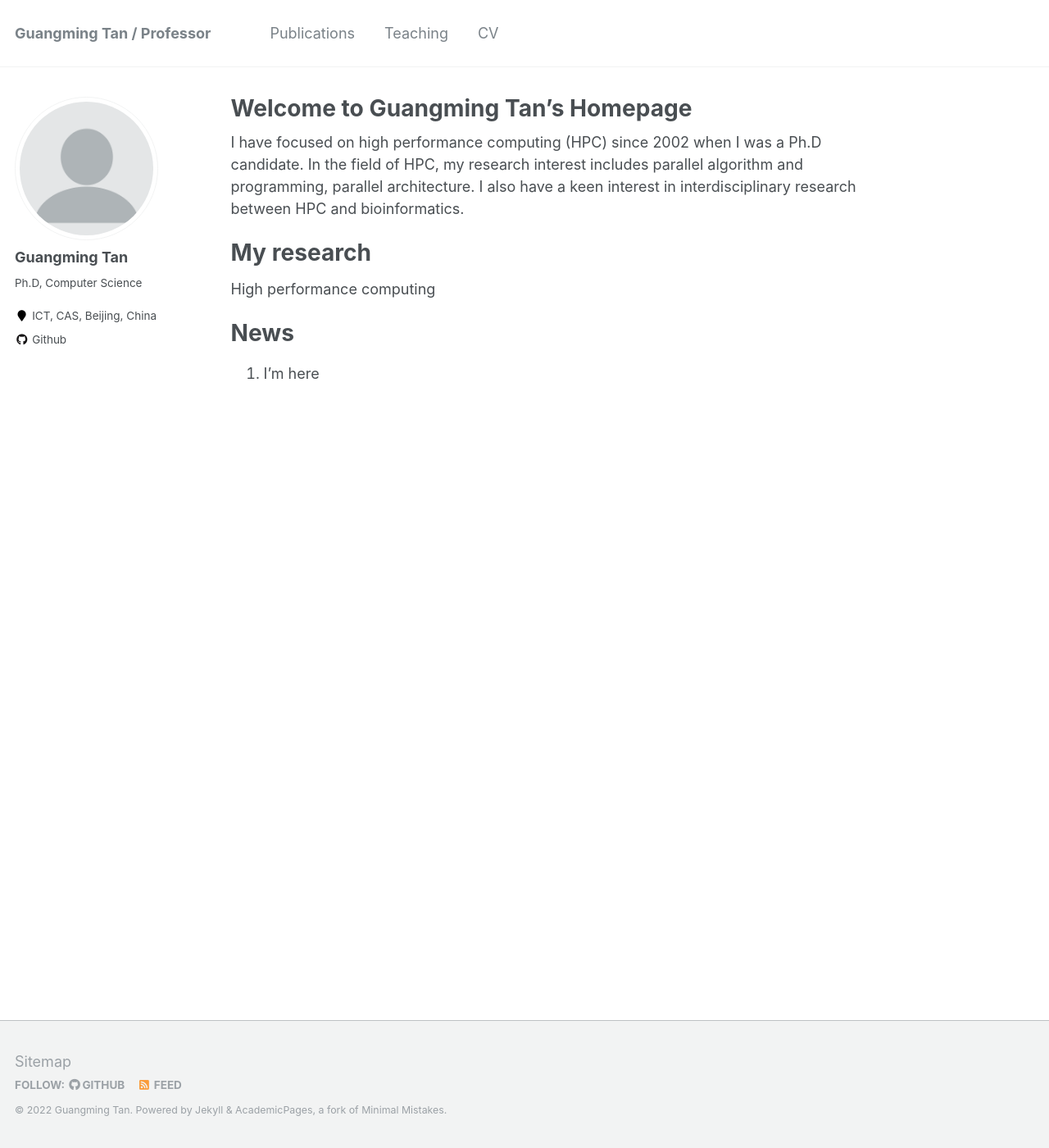
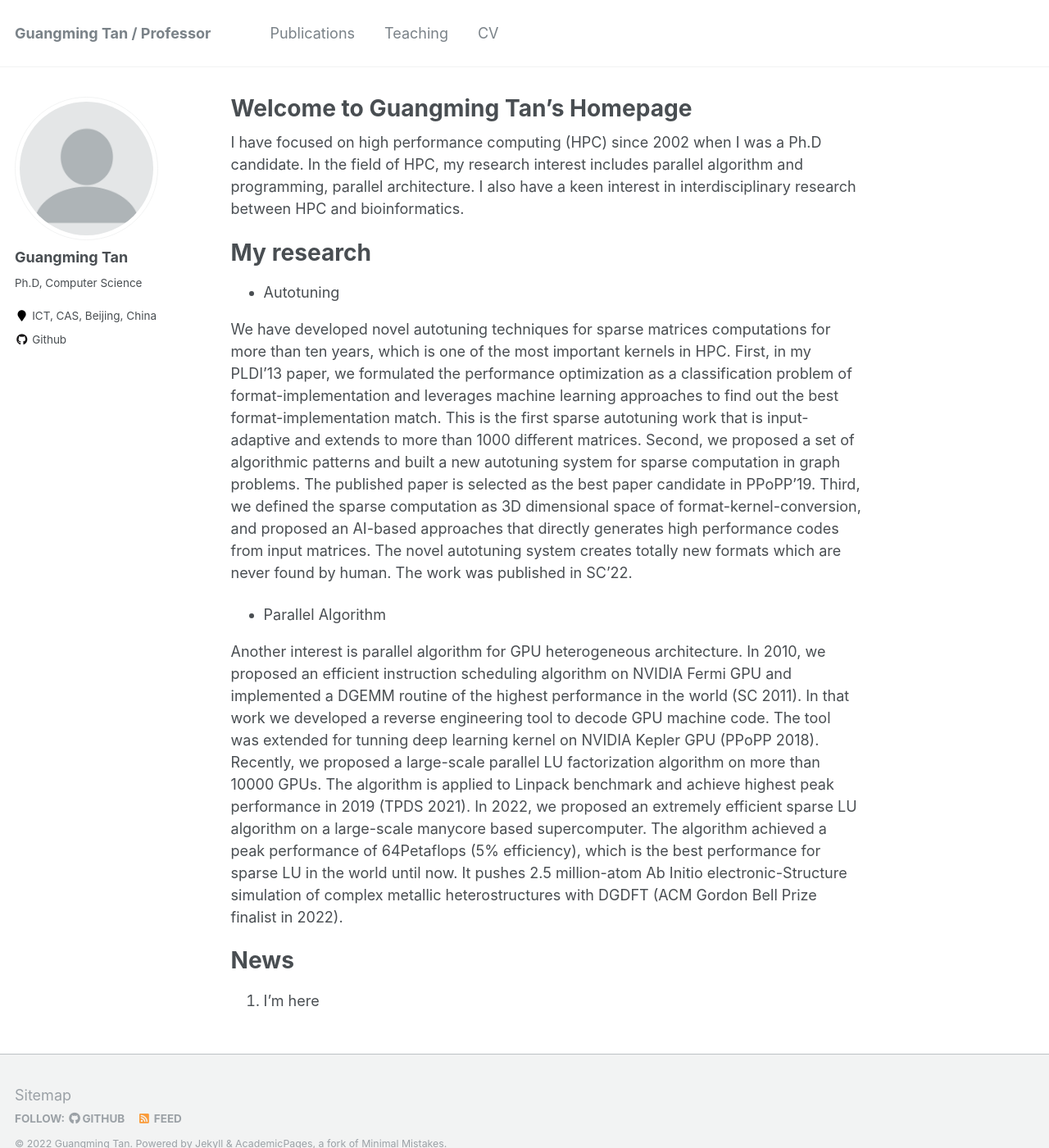
Before and after one commit to TanNiu/TanNiu.github.io, a Jekyll site: the page built from _pages/about.md, in a window 1280 px wide and 1400 px high. Shown: the whole window at 82% size. Built offline with Jekyll 4.4.1, drawn with Linux system fonts in a browser that asks for light colours.

Commit message:
update about

```diff
--- a/_pages/about.md
+++ b/_pages/about.md
@@ -11,7 +11,15 @@ I have focused on high performance computing (HPC) since 2002 when I was a Ph.D
 
 My research
 ======
-High performance computing
+
+* Autotuning
+
+We have developed novel autotuning techniques for sparse matrices computations for more than ten years, which is one of the most important kernels in HPC. First, in my PLDI’13 paper, we formulated the performance optimization as a classification problem of format-implementation and leverages machine learning approaches to find out the best format-implementation match. This is the first sparse autotuning work that is input-adaptive and extends to more than 1000 different matrices. Second, we proposed a set of algorithmic patterns and built a new autotuning system for sparse computation in graph problems. The published paper is selected as the best paper candidate in PPoPP’19. Third, we defined the sparse computation as 3D dimensional space of format-kernel-conversion, and proposed an AI-based approaches that directly generates high performance codes from input matrices. The novel autotuning system creates totally new formats which are never found by human. The work was published in SC’22.
+
+* Parallel Algorithm
+
+Another interest is parallel algorithm for GPU heterogeneous architecture. In 2010, we proposed an efficient instruction scheduling algorithm on NVIDIA Fermi GPU and implemented a DGEMM routine of the highest performance in the world (SC 2011). In that work we developed a reverse engineering tool to decode GPU machine code. The tool was extended for tunning deep learning kernel on NVIDIA Kepler GPU (PPoPP 2018). Recently, we proposed a large-scale parallel LU factorization algorithm on more than 10000 GPUs. The algorithm is applied to Linpack benchmark and achieve highest peak performance in 2019 (TPDS 2021). In 2022, we proposed an extremely efficient sparse LU algorithm on a large-scale manycore based supercomputer. The algorithm achieved a peak performance of 64Petaflops (5% efficiency), which is the best performance for sparse LU in the world until now. It pushes 2.5 million-atom Ab Initio electronic-Structure simulation of complex metallic heterostructures with DGDFT (ACM Gordon Bell Prize finalist in 2022).
+
 
 News
 ======
```
